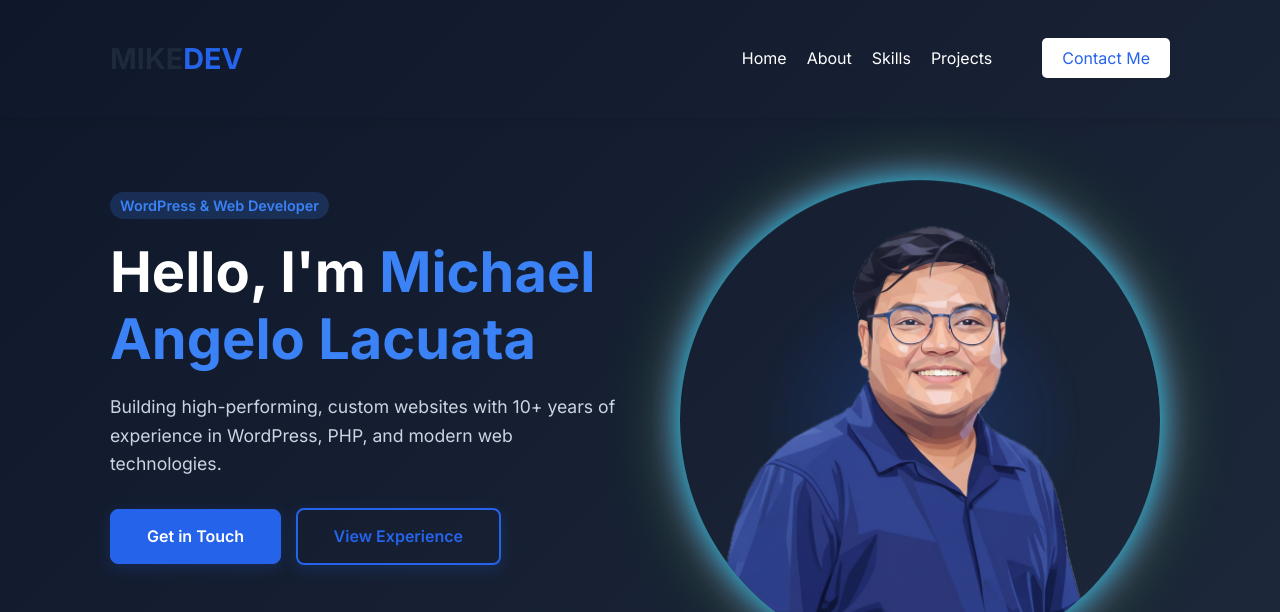
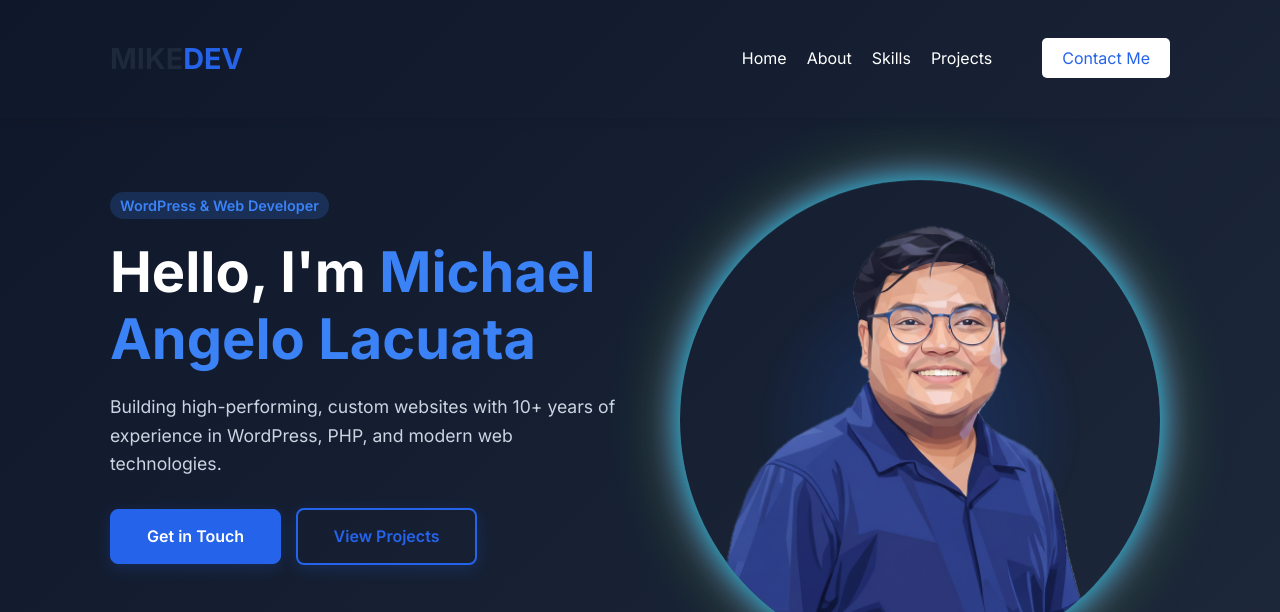
Before and after one commit to michaellacuata/michaellacuata.github.io, a website: page index.html in a window 1280 px wide. Shown: the top 612 px of the page. Drawn offline with Linux system fonts and the light colour scheme.

Commit message:
Update index.html

```diff
--- a/index.html
+++ b/index.html
@@ -40,7 +40,7 @@
                 <p>Building high-performing, custom websites with 10+ years of experience in WordPress, PHP, and modern web technologies.</p>
                 <div class="cta-group">
                     <a href="#contact" class="btn-primary">Get in Touch</a>
-                    <a href="#experience" class="btn-secondary">View Experience</a>
+                    <a href="#projects" class="btn-secondary">View Projects</a>
                 </div>
                 <div class="tech-stack-icons">
                     <i class="fab fa-wordpress"></i>
```
